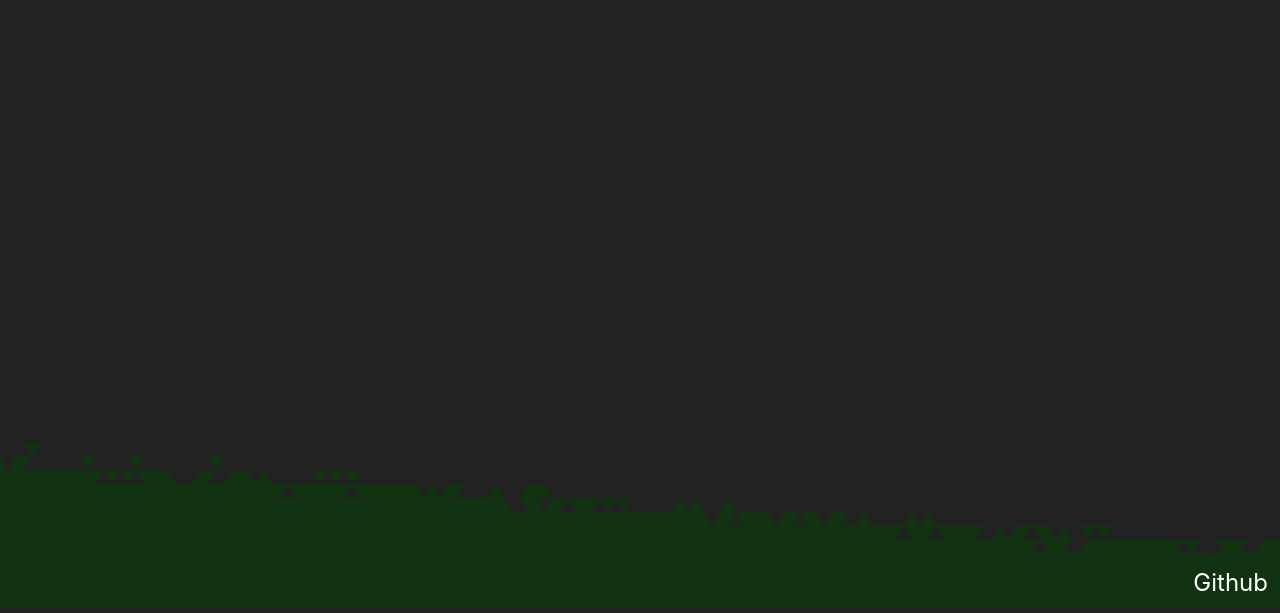
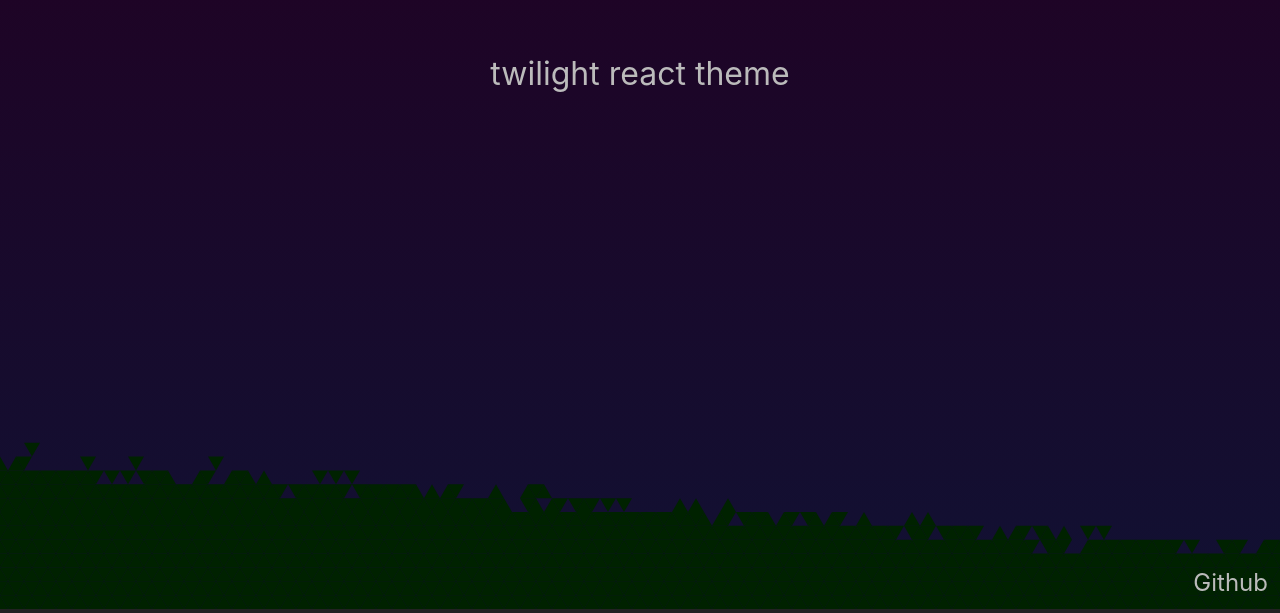
Before and after one commit to arctair/twilight-react-theme, a React (Create React App) app: page / in a window 1280 px wide. Shown: the part 191-804 px from the top of the page. Built offline with nearby package versions, Linux system fonts and the light colour scheme.

Commit message:
add text banner

```diff
--- a/src/App.js
+++ b/src/App.js
@@ -3,10 +3,28 @@ import Wallpaper from './Wallpaper'
 
 function App() {
   return (
-    <>
-      <Wallpaper />
-      <GithubLink />
-    </>
+    <div
+      style={{
+        height: '100%',
+        backgroundImage: 'linear-gradient(#202, #113)',
+      }}
+    >
+      <div
+        style={{
+          color: '#BBB',
+          textTransform: 'lowercase',
+          position: 'absolute',
+          left: '50%',
+          top: '33%',
+          transform: 'translate(-50%, -50%)',
+          fontSize: '2em',
+        }}
+      >
+        Twilight&nbsp;React&nbsp;Theme
+      </div>
+      <Wallpaper foreground='#020' />
+      <GithubLink color='#BBB' />
+    </div>
   )
 }
 
--- a/src/GithubLink.js
+++ b/src/GithubLink.js
@@ -1,6 +1,6 @@
 import { useState } from 'react'
 
-function GithubLink() {
+function GithubLink({ color }) {
   const [hover, setHover] = useState(false)
   return (
     <>
@@ -13,9 +13,9 @@ function GithubLink() {
           margin: '0.5em',
           textDecoration: 'none',
           fontSize: '1.5em',
-          color: 'white',
+          color,
           ...(hover && {
-            textShadow: '0 0 3px white',
+            textShadow: `0 0 3px ${color}`,
           }),
         }}
         onMouseEnter={() => setHover(true)}
--- a/src/Wallpaper.js
+++ b/src/Wallpaper.js
@@ -1,12 +1,12 @@
-function Wallpaper() {
+function Wallpaper({ foreground }) {
   return (
     <svg style={{ width: '100%', height: '100%' }}>
-      <Foreground cellSize={16} />
+      <Foreground cellSize={16} fill={foreground} />
     </svg>
   )
 }
 
-function Foreground({ cellSize }) {
+function Foreground({ cellSize, ...props }) {
   const { innerWidth: windowWidth } = window
   const left = Math.floor(-windowWidth / cellSize)
   const right = Math.ceil(windowWidth / cellSize)
@@ -14,7 +14,7 @@ function Foreground({ cellSize }) {
   for (let x = left; x <= right; x += 1) {
     for (let y = 0; y <= 12; y++) {
       if (y < (-1 / 24) * x + 6 + Math.random() * 2) {
-        cells.push(<TriCell l={cellSize} x={x} y={y} fill='#113311' />)
+        cells.push(<TriCell l={cellSize} x={x} y={y} {...props} />)
       }
     }
   }
```
